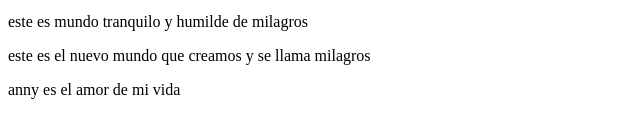
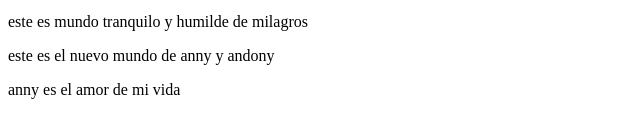
Before and after one commit to andonysan/anny, a plain HTML site: page index.html in a window 1280 px wide. Shown: the part 345-482 px from the top of the page, 0-640 px from the left. Drawn offline with Linux system fonts and the light colour scheme.

Commit message:
nuevo mundo anny y andony

```diff
--- a/index.html
+++ b/index.html
@@ -26,7 +26,7 @@
     <p>acá vamos de nuevo</p>
 
     <p>este es mundo tranquilo y humilde de milagros</p>
-    <p>este es el nuevo mundo que creamos y se llama milagros</p>
+    <p>este es el nuevo mundo de anny y andony</p>
 
     <p>anny es el amor de mi vida</p>
     <script href="script.js"></script>
```
